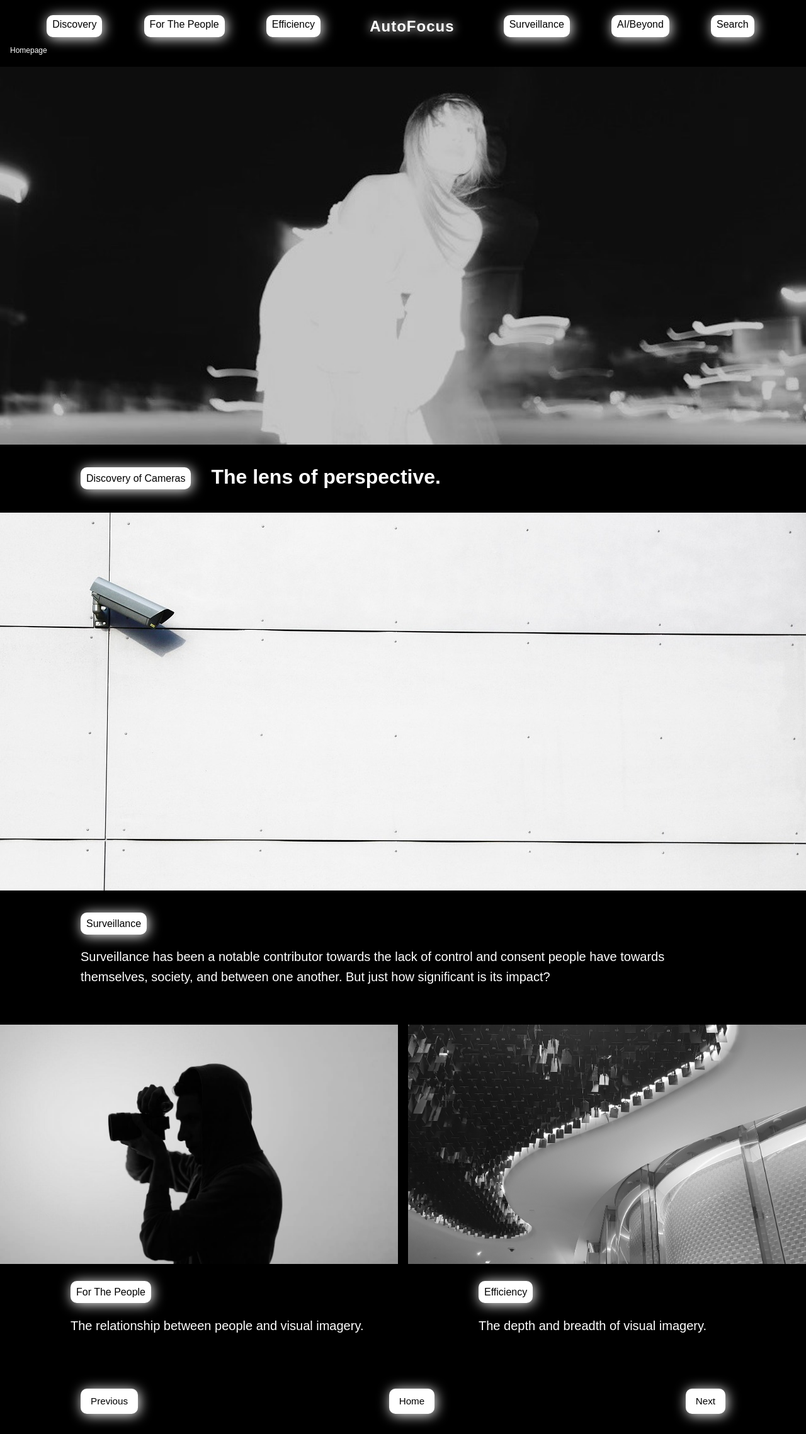
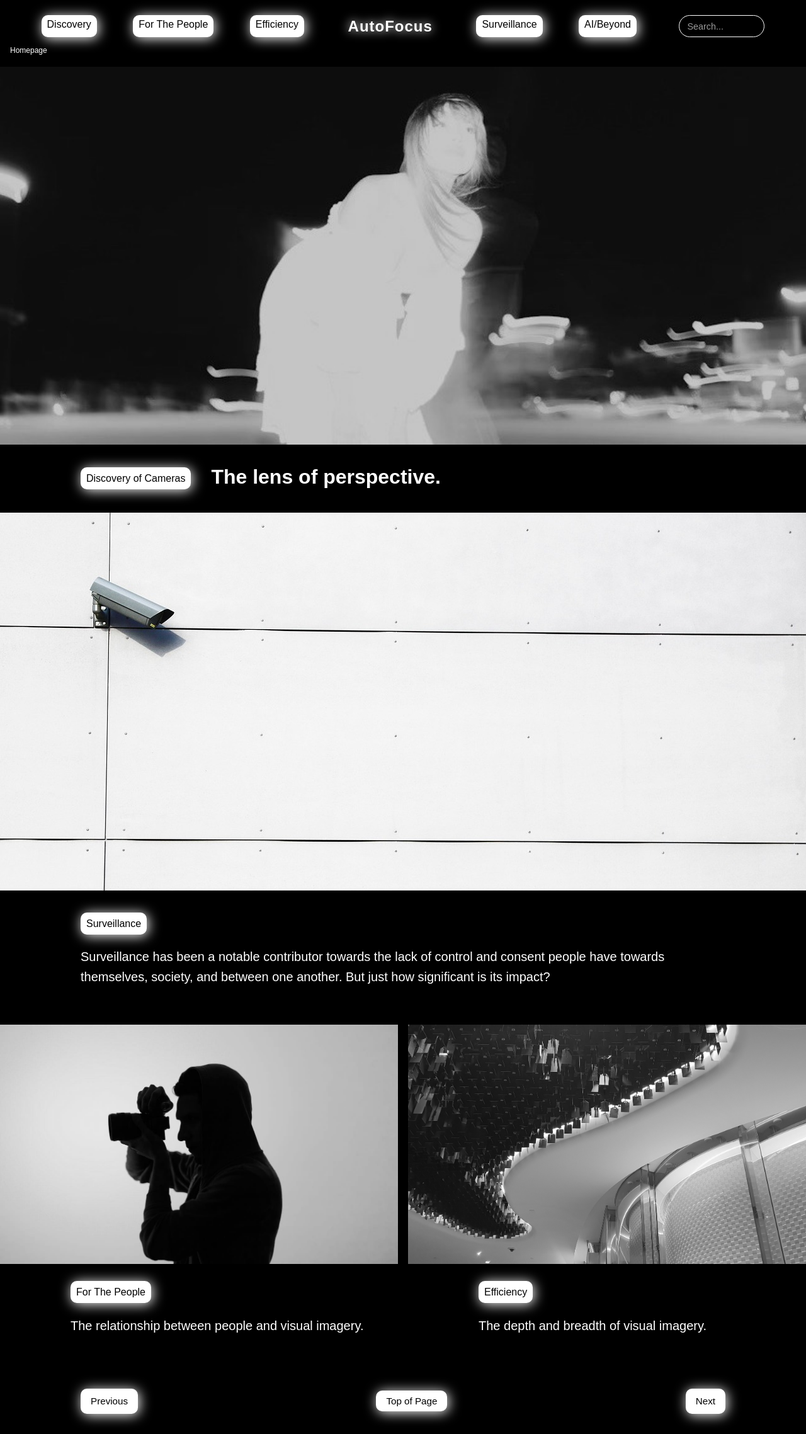
Before and after one commit to AnuWalatara/autofocus, a plain HTML site: page index.html in a window 1280 px wide. Shown: the whole page at 63% size. Drawn offline with Linux system fonts and the light colour scheme.

Commit message:
Update index.html

```diff
--- a/index.html
+++ b/index.html
@@ -21,7 +21,14 @@
             <a href="index.html" class="logo">AutoFocus</a>
             <a href="surveillance.html">Surveillance</a>
             <a href="ai-beyond.html">AI/Beyond</a>
-            <a href="search.html">Search</a>
+            <!-- <a href="search.html">Search</a>-->
+            <!-- add search function (https://www.w3schools.com/howto/howto_js_filter_lists.asp) -->
+            <input
+                type="text"
+                id="navSearch"
+                placeholder="Search..."
+                onkeydown="handleSearch(event)"
+            />
         </nav>
 
 <!-- adding the breadcrumbs -->
@@ -88,9 +95,63 @@
 <!-- bottom page buttons -->
 <div class="page-nav">
     <a href="previous-page.html" class="page-prev">Previous</a>
-    <a href="index.html" class="page-home">Home</a>
+    <button onclick="topFunction()" class="page-home" id="toTopBtn"> <!-- adding a back to top function (https://www.w3schools.com/howto/howto_js_scroll_to_top.asp) -->
+    Top of Page
+    </button>
     <a href="next-page.html" class="page-next">Next</a>
 </div>
 
+<!-- search button functionality (https://www.w3schools.com/howto/howto_css_searchbar.asp) -->
+<script>
+function handleSearch(e) {
+  if (e.key === "Enter") {
+    const query = e.target.value.toLowerCase().trim();
+
+    const pages = { //list all possible common/related entries
+      "home": "index.html",
+      "autofocus": "index.html",
+      "discovery": "discovery.html",
+      "for the people": "ftp.html",
+      "people": "ftp.html",
+      "ftp": "ftp.html",
+      "efficiency": "efficiency.html",
+      "surveillance": "surveillance.html",
+      "ai": "ai-beyond.html",
+      "ai/beyond": "ai-beyond.html",
+      "beyond": "ai-beyond.html"
+    };
+
+    if (pages[query]) {
+      window.location.href = pages[query];
+    } else {
+      alert("Typo? Don't think this page exists :/ Please try again!");
+    }
+  }
+}
+</script>
+
+<!-- back to top button functionality (https://www.w3schools.com/howto/howto_js_scroll_to_top.asp)-->
+ <script>
+  // button itself
+  const toTopBtn = document.getElementById("toTopBtn");
+
+  // make the button visible after scrolling down
+  window.onscroll = function () {
+    if (document.body.scrollTop > 300 || document.documentElement.scrollTop > 300) {
+      toTopBtn.style.display = "inline-block";
+    } else {
+      toTopBtn.style.display = "inline-block";
+    }
+  };
+
+  // going back to top
+  function topFunction() {
+    window.scrollTo({
+      top: 0,
+      behavior: "smooth"
+    });
+  }
+</script>
+
 </body>
 </html>
```
